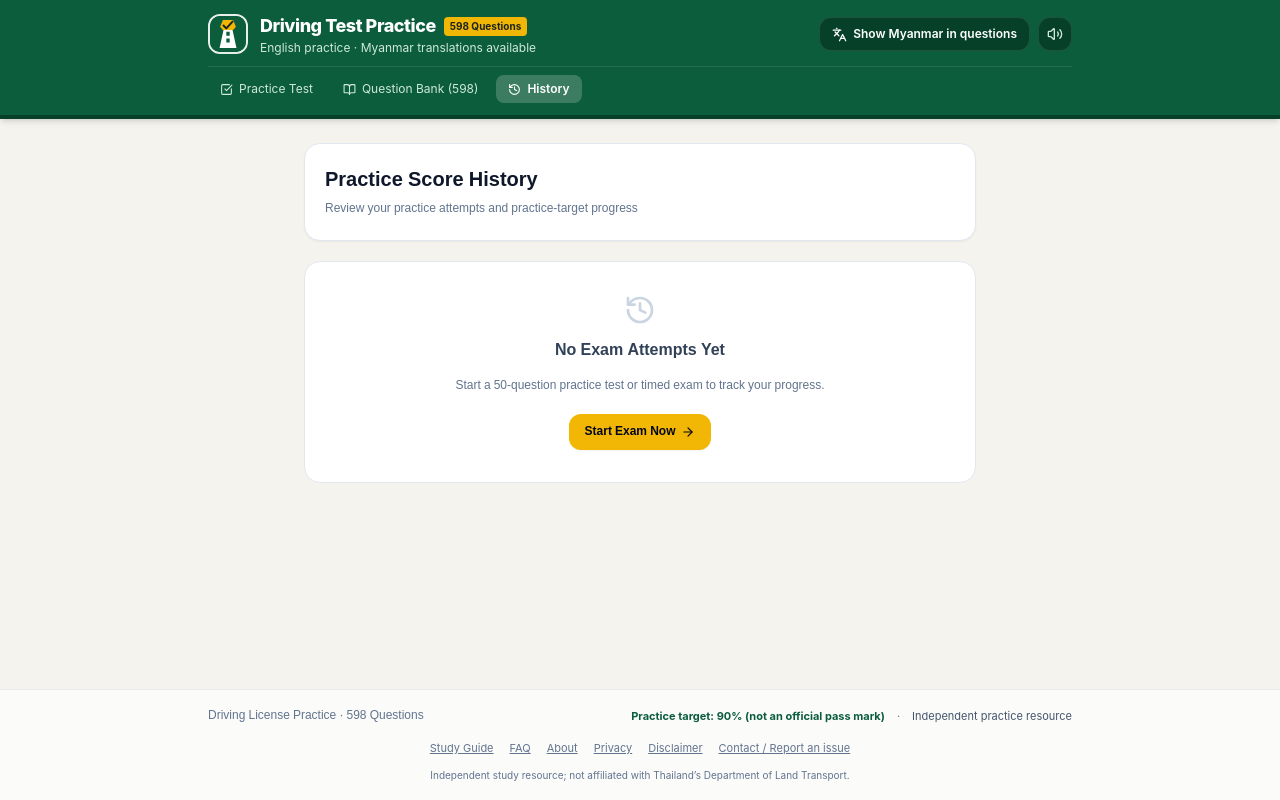
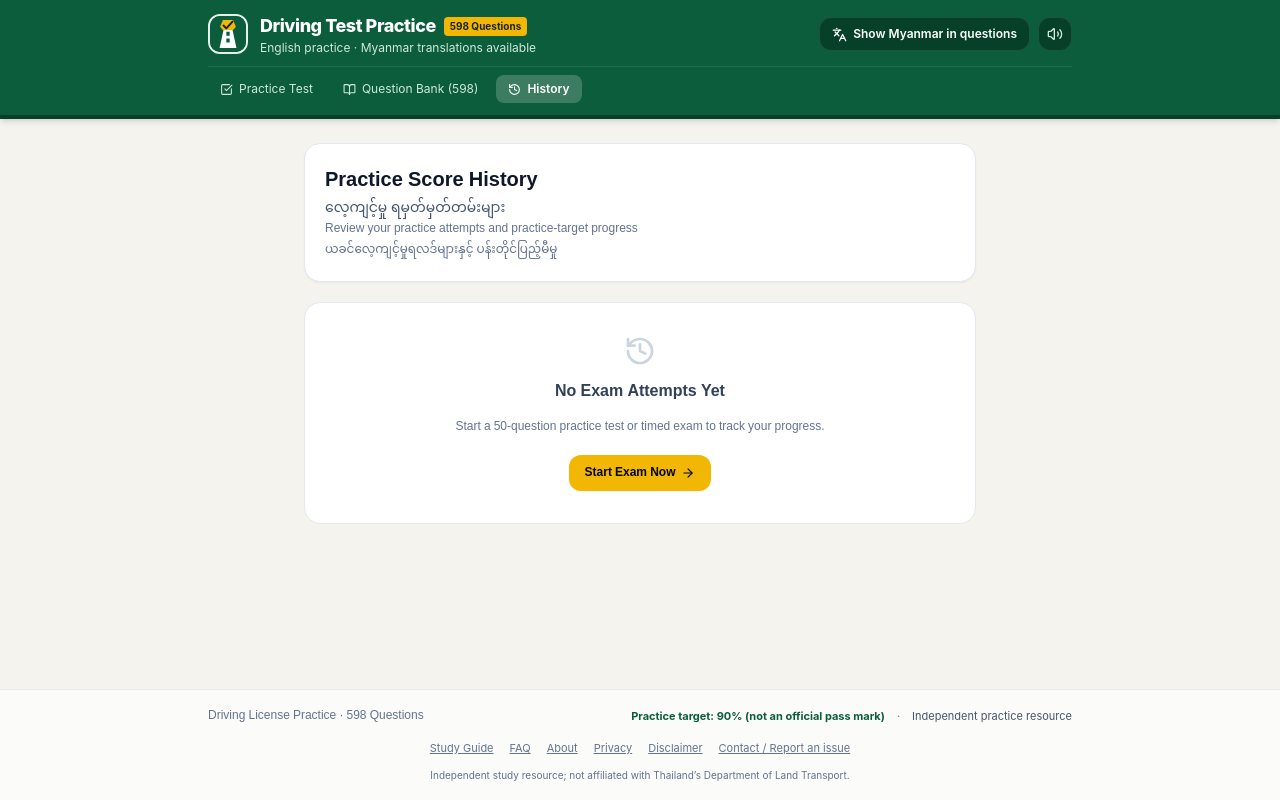
Before and after one commit to ZinLinn254995/Thai-Driving-License-Exam, a React (Vite) app: page / in a window 1280 px wide. Both pictures are taken after a click on the button "History". Built offline with nearby package versions, Linux system fonts and the light colour scheme.

Commit message:
Keep Myanmar history labels visible

```diff
--- a/src/components/HistoryView.tsx
+++ b/src/components/HistoryView.tsx
@@ -35,13 +35,13 @@ export const HistoryView: React.FC<HistoryViewProps> = ({
         <div>
           <h2 className="text-lg sm:text-xl font-bold text-slate-900 font-myanmar">
             {lang === 'en' ? 'Practice Score History' : 'လေ့ကျင့်မှု ရမှတ်မှတ်တမ်းများ'}
-            {showMyanmar && <span className="block text-sm font-normal text-slate-600">လေ့ကျင့်မှု ရမှတ်မှတ်တမ်းများ</span>}
+            <span className="block text-sm font-normal text-slate-600">လေ့ကျင့်မှု ရမှတ်မှတ်တမ်းများ</span>
           </h2>
           <p className="text-xs text-slate-500 font-myanmar">
             {lang === 'en'
               ? 'Review your practice attempts and practice-target progress'
               : 'ယခင်လေ့ကျင့်မှုရလဒ်များနှင့် ပန်းတိုင်ပြည့်မီမှု'}
-            {showMyanmar && <span className="block font-myanmar">ယခင်လေ့ကျင့်မှုရလဒ်များနှင့် ပန်းတိုင်ပြည့်မီမှု</span>}
+            <span className="block font-myanmar">ယခင်လေ့ကျင့်မှုရလဒ်များနှင့် ပန်းတိုင်ပြည့်မီမှု</span>
           </p>
         </div>
 
@@ -67,7 +67,7 @@ export const HistoryView: React.FC<HistoryViewProps> = ({
             </div>
             <div className="text-[11px] text-slate-500 font-myanmar mt-1">
               {lang === 'en' ? 'Attempts' : 'လေ့ကျင့်ကြိမ်ရေ'}
-              {showMyanmar && <span className="block font-myanmar">လေ့ကျင့်ကြိမ်ရေ</span>}
+              <span className="block font-myanmar">လေ့ကျင့်ကြိမ်ရေ</span>
             </div>
           </div>
 
@@ -77,7 +77,7 @@ export const HistoryView: React.FC<HistoryViewProps> = ({
             </div>
             <div className="text-[11px] text-slate-500 font-myanmar mt-1">
               {lang === 'en' ? 'Practice Target Rate' : 'လေ့ကျင့်မှုပန်းတိုင်နှုန်း'}
-              {showMyanmar && <span className="block font-myanmar">လေ့ကျင့်မှုပန်းတိုင်နှုန်း</span>}
+              <span className="block font-myanmar">လေ့ကျင့်မှုပန်းတိုင်နှုန်း</span>
             </div>
           </div>
 
@@ -87,7 +87,7 @@ export const HistoryView: React.FC<HistoryViewProps> = ({
             </div>
             <div className="text-[11px] text-slate-500 font-myanmar mt-1">
               {lang === 'en' ? 'Avg. Score' : 'ပျမ်းမျှရမှတ်'}
-              {showMyanmar && <span className="block font-myanmar">ပျမ်းမျှရမှတ်</span>}
+              <span className="block font-myanmar">ပျမ်းမျှရမှတ်</span>
             </div>
           </div>
         </div>
```
